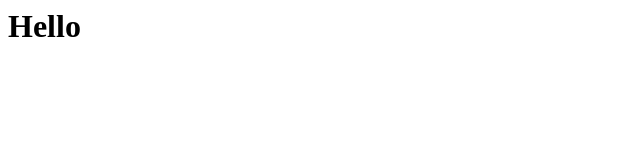
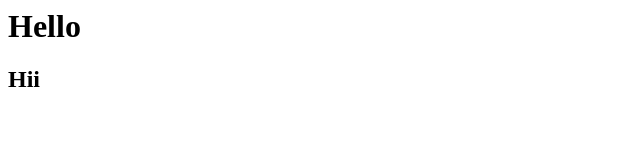
Before and after one commit to Vishalbb27/simple, a plain HTML site: page index.html in a window 1280 px wide. Shown: the full height of the page, 0-640 px from the left. Drawn offline with Linux system fonts and the light colour scheme.

Commit message:
Update index.html

```diff
--- a/index.html
+++ b/index.html
@@ -1 +1,2 @@
 <h1>Hello</h1>
+<h2>Hii</h2>
```
